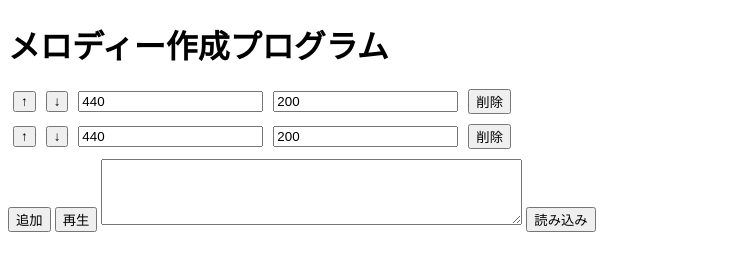
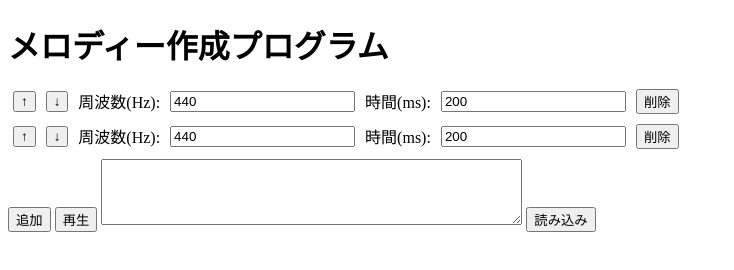
Before and after one commit to jojiyamaguchi/MelodyCreator, a plain HTML site: page index.html in a window 1280 px wide. Both pictures are taken after a click on the button "追加". Shown: the whole page, without its empty margins (0-734 px from the left). Drawn offline with Linux system fonts and the light colour scheme.

Commit message:
Update index.html

```diff
--- a/index.html
+++ b/index.html
@@ -16,6 +16,9 @@
         .block button {
             margin: 0 5px;
         }
+        .label {
+            margin: 0 5px;
+        }
     </style>
 </head>
 <body>
@@ -24,7 +27,9 @@
         <div class="block">
             <button onclick="moveUp(this)">↑</button>
             <button onclick="moveDown(this)">↓</button>
+            <span class="label">周波数(Hz):</span>
             <input type="number" class="frequency" value="440">
+            <span class="label">時間(ms):</span>
             <input type="number" class="duration" value="200">
             <button onclick="removeBlock(this)">削除</button>
         </div>
@@ -45,7 +50,9 @@
                 newBlock.innerHTML = `
                     <button onclick="moveUp(this)">↑</button>
                     <button onclick="moveDown(this)">↓</button>
+                    <span class="label">周波数(Hz):</span>
                     <input type="number" class="frequency" value="${freq}">
+                    <span class="label">時間(ms):</span>
                     <input type="number" class="duration" value="${dur}">
                     <button onclick="removeBlock(this)">削除</button>
                 `;
```
